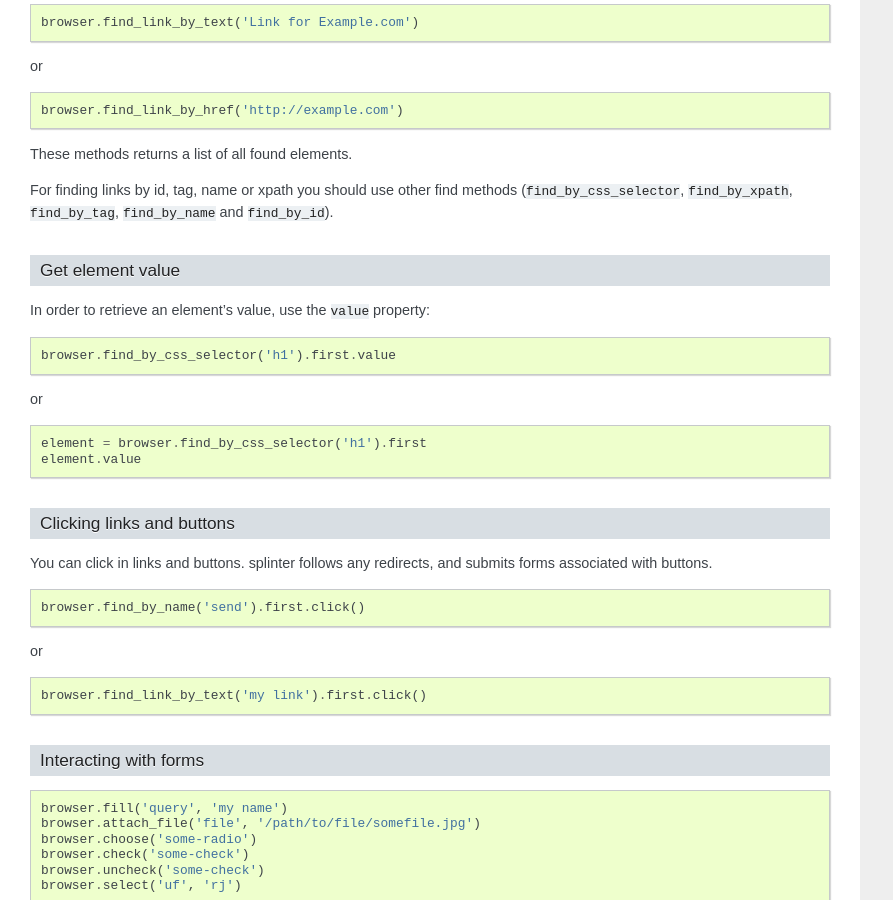
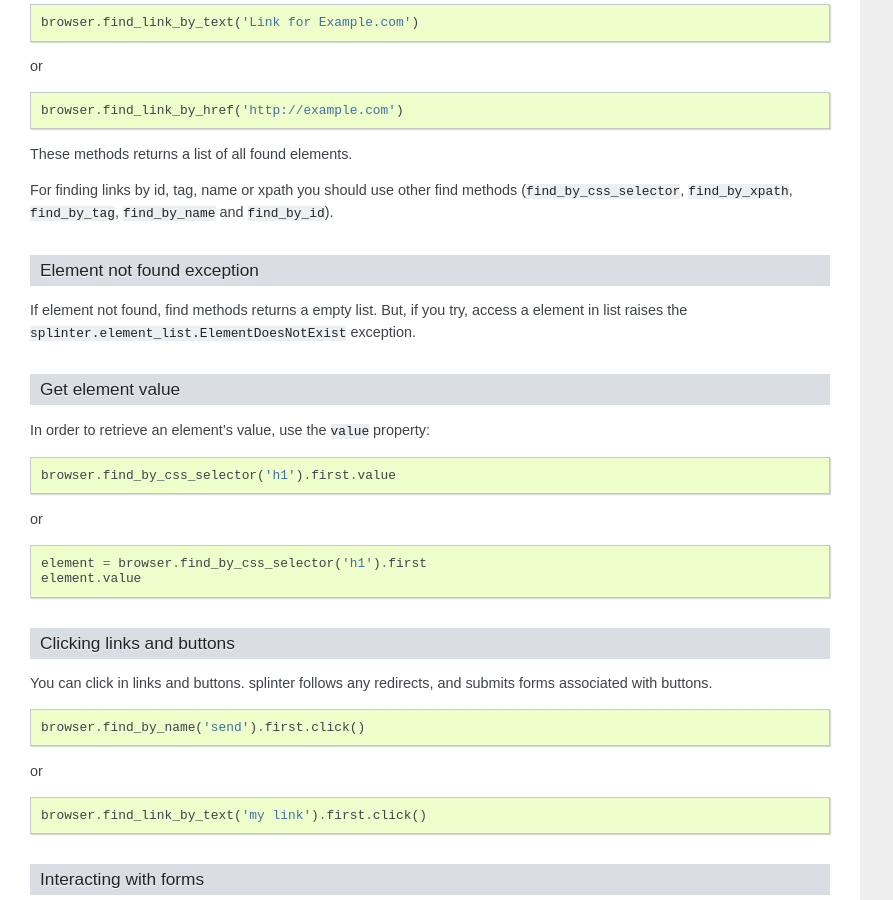
Before and after one commit to cobrateam/splinter, a Sphinx documentation site: the page built from docs/index.rst, in a window 1280 px wide and 900 px high, scrolled down 2751 px. Shown: the whole window, without its empty margins (0-893 px from the left). Built offline with Sphinx 7.4.7, drawn with Linux system fonts in a browser that asks for light colours.

Commit message:
adding docs for element not found exception. Closes #36.

```diff
--- a/docs/index.rst
+++ b/docs/index.rst
@@ -170,6 +170,10 @@ These methods returns a list of all found elements.
 
 For finding links by id, tag, name or xpath you should use other find methods (``find_by_css_selector``, ``find_by_xpath``, ``find_by_tag``, ``find_by_name`` and ``find_by_id``).
 
+Element not found exception
+---------------------------
+
+If element not found, find methods returns a empty list. But, if you try, access a element in list raises the ``splinter.element_list.ElementDoesNotExist`` exception.
 
 Get element value
 -----------------
```
